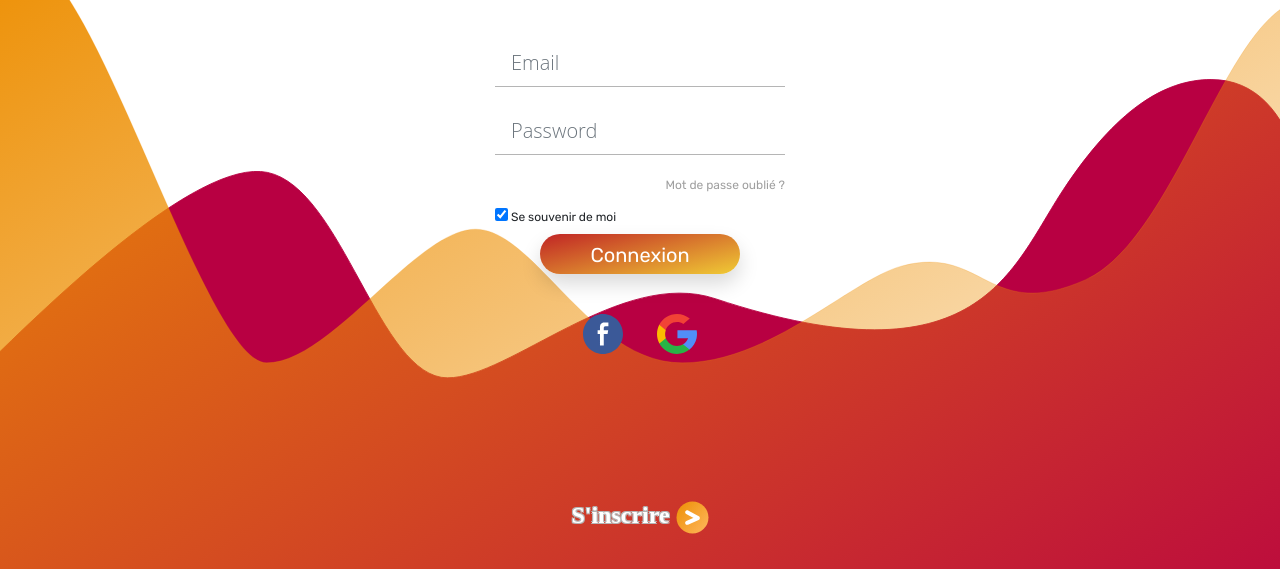
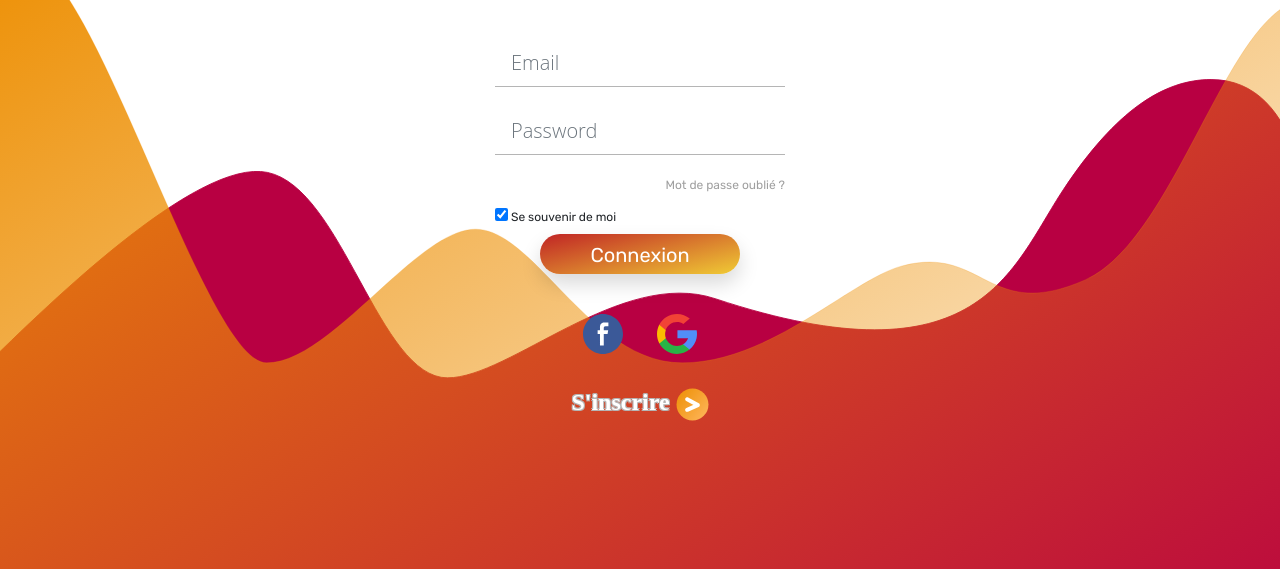
Before and after one commit to eliqs/tripeenofront, a PHP site: page / in a window 1280 px wide. Shown: the part 231-800 px from the top of the page. Run offline with PHP 8.4, Linux system fonts and the light colour scheme.

Commit message:
correction sinscrire2

```diff
--- a/style.css
+++ b/style.css
@@ -135,8 +135,8 @@ input[type="password"]:focus{
 }
 
 .signup{
-    position:fixed;
-    bottom:35px;
+    position:relative;
+    bottom:-30px;
     /*text-align: center;*/
     cursor:pointer;
     /*margin-top: 50px;*/
@@ -147,7 +147,6 @@ input[type="password"]:focus{
   font-family: Nunito;
   font-size: 24px;
   font-weight: bold;
-  /*text-shadow: 0px 1px #b5b5b5;*/
   text-shadow: #b5b5b5 1px 1px, #b5b5b5 -1px 1px, #b5b5b5 -1px -1px, #b5b5b5 1px -1px;
   color:#fff;
   text-decoration: none;
```
Also changed, not shown: home.html (+1 -38 lines).
